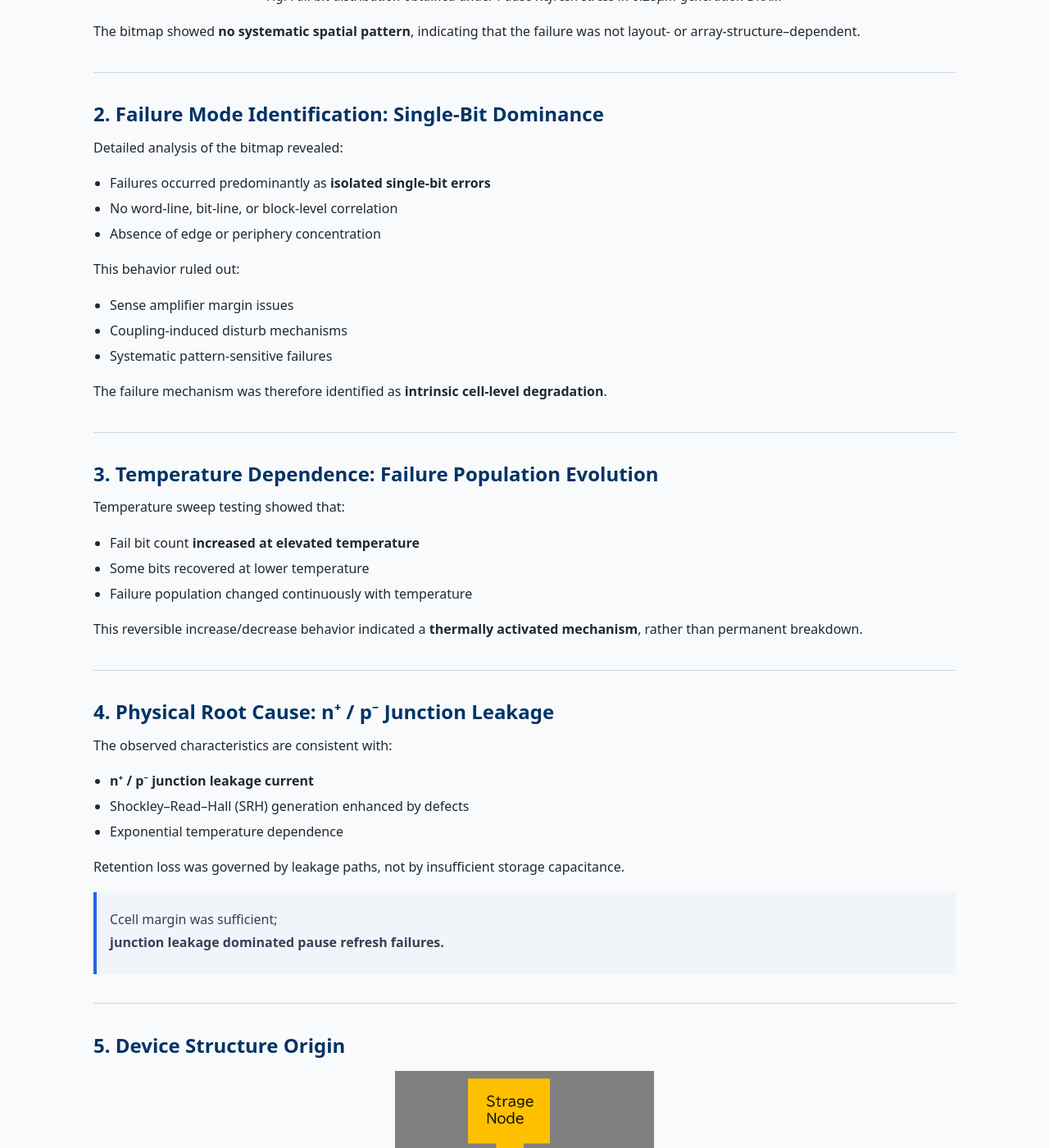
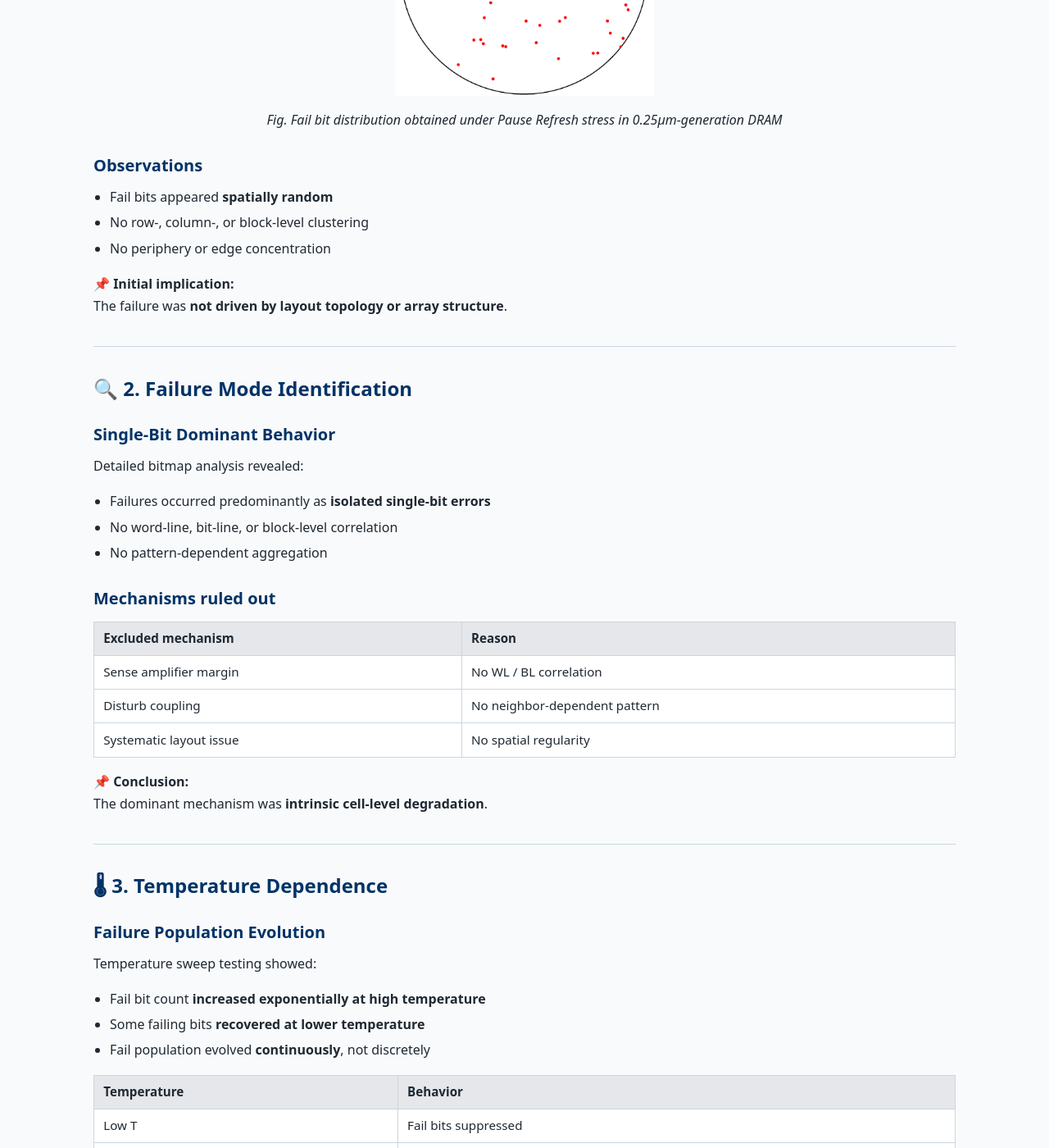
Before and after one commit to Samizo-AITL/Edusemi-Plus, a Jekyll site: the page built from archive/legacy/dram_025um/pause.md, in a window 1280 px wide and 1400 px high, scrolled down 652 px. Shown: the whole window at 82% size. Built offline with Jekyll 4.4.1, drawn with Linux system fonts in a browser that asks for light colours; some of the changed text lies outside the part shown.

Commit message:
Update pause.md

```diff
--- a/archive/legacy/dram_025um/pause.md
+++ b/archive/legacy/dram_025um/pause.md
@@ -3,20 +3,22 @@
 layout: default
 ---
 
-# Pause Refresh Failure Physics
+# ⏸ Pause Refresh Failure Physics
+*(0.25µm-generation DRAM)*
 
-This document describes the **physical origin and failure evolution**
+This document describes the **physical origin, manifestation, and evolution**
 of **Pause Refresh failures** observed in **0.25µm-generation DRAM**.
 
-Pause refresh was the **primary refresh-related reliability limiter**
-in this technology node.
+Pause refresh failure was the **primary refresh-related reliability limiter**
+for this technology node, dominating both **yield** and **high-temperature reliability**.
 
 ---
 
-## 1. Failure Detection: Fail Bit Map Acquisition
+## 🧪 1. Failure Detection
+### Fail Bit Map Acquisition under Pause Stress
 
 Pause refresh failure was first identified through
-**fail bitmap acquisition under refresh pause stress**.
+**fail bitmap acquisition under refresh-pause stress conditions**.
 
 <p align="center">
   <img
@@ -31,58 +33,80 @@
   </em>
 </p>
 
-The bitmap showed **no systematic spatial pattern**,
-indicating that the failure was not layout- or array-structure–dependent.
+### Observations
+
+- Fail bits appeared **spatially random**
+- No row-, column-, or block-level clustering
+- No periphery or edge concentration
+
+📌 **Initial implication:**
+The failure was **not driven by layout topology or array structure**.
 
 ---
 
-## 2. Failure Mode Identification: Single-Bit Dominance
+## 🔍 2. Failure Mode Identification
+### Single-Bit Dominant Behavior
 
-Detailed analysis of the bitmap revealed:
+Detailed bitmap analysis revealed:
 
 - Failures occurred predominantly as **isolated single-bit errors**
 - No word-line, bit-line, or block-level correlation
-- Absence of edge or periphery concentration
+- No pattern-dependent aggregation
 
-This behavior ruled out:
-- Sense amplifier margin issues
-- Coupling-induced disturb mechanisms
-- Systematic pattern-sensitive failures
+### Mechanisms ruled out
 
-The failure mechanism was therefore identified as **intrinsic cell-level degradation**.
+| Excluded mechanism | Reason |
+|---|---|
+| Sense amplifier margin | No WL / BL correlation |
+| Disturb coupling | No neighbor-dependent pattern |
+| Systematic layout issue | No spatial regularity |
+
+📌 **Conclusion:**
+The dominant mechanism was **intrinsic cell-level degradation**.
 
 ---
 
-## 3. Temperature Dependence: Failure Population Evolution
+## 🌡 3. Temperature Dependence
+### Failure Population Evolution
 
-Temperature sweep testing showed that:
+Temperature sweep testing showed:
 
-- Fail bit count **increased at elevated temperature**
-- Some bits recovered at lower temperature
-- Failure population changed continuously with temperature
+- Fail bit count **increased exponentially at high temperature**
+- Some failing bits **recovered at lower temperature**
+- Fail population evolved **continuously**, not discretely
 
-This reversible increase/decrease behavior indicated
-a **thermally activated mechanism**, rather than permanent breakdown.
+| Temperature | Behavior |
+|---|---|
+| Low T | Fail bits suppressed |
+| Room T | Partial population visible |
+| High T | Rapid population expansion |
+
+📌 **Key insight:**
+The failure mechanism was **thermally activated and reversible**,
+indicating **leakage-driven behavior**, not permanent breakdown.
 
 ---
 
-## 4. Physical Root Cause: n⁺ / p⁻ Junction Leakage
+## ⚛️ 4. Physical Root Cause
+### n⁺ / p⁻ Junction Leakage
 
-The observed characteristics are consistent with:
+All observed characteristics are consistent with:
 
 - **n⁺ / p⁻ junction leakage current**
-- Shockley–Read–Hall (SRH) generation enhanced by defects
-- Exponential temperature dependence
+- Shockley–Read–Hall (SRH) generation via defect states
+- Strong exponential temperature dependence
 
-Retention loss was governed by leakage paths,
-not by insufficient storage capacitance.
+> 💡 **Critical finding**
+> Storage capacitance (C<sub>cell</sub>) margin was sufficient.
+> **Retention loss was leakage-dominated, not C-limited.**
 
-> Ccell margin was sufficient;
-> **junction leakage dominated pause refresh failures.**
+This shifted engineering focus away from capacitor scaling
+toward **junction integrity**.
 
 ---
 
-## 5. Device Structure Origin
+## 🧱 5. Device Structure Origin
+### Localized Leakage Paths
 
 <p align="center">
   <img
@@ -92,62 +116,78 @@
 
 <p align="center">
   <em>
-    Fig. Leakage paths responsible for Pause Refresh failures
+    Fig. Local leakage paths responsible for Pause Refresh failures
     in 0.25µm-generation DRAM
   </em>
 </p>
 
-Leakage paths were localized at:
-- Junction periphery
-- STI-adjacent regions
+Leakage was localized at:
+
+- Junction periphery regions
+- STI-adjacent diffusion edges
 - High electric-field corners
+
+📌 These locations are **highly sensitive to process-induced damage**.
 
 ---
 
-## 6. Process Dependency: Plasma Damage Sensitivity
+## ⚙️ 6. Process Dependency
+### Plasma Damage Sensitivity
 
-Correlation with process history revealed strong sensitivity to:
+Strong correlation was observed between Pause failures and:
 
-- Plasma etching damage
+- Plasma etching exposure
 - Aggressive ashing / dry cleaning
-- Interface state density increase
+- Increased interface state density (D<sub>it</sub>)
 
-These processes enhanced junction defect density,
-directly increasing leakage current.
+| Process factor | Electrical consequence |
+|---|---|
+| Plasma damage | Defect-assisted SRH leakage |
+| Ashing stress | Junction edge degradation |
+| Interface states | Temperature-accelerated leakage |
+
+📌 **Key lesson:**
+Process-induced **latent damage** surfaced only under pause stress.
 
 ---
 
-## 7. Countermeasure Direction: Plasma Damage Mitigation
+## 🛠 7. Countermeasure Direction
+### Damage Avoidance, Not Circuit Compensation
 
-Effective mitigation focused on **damage avoidance**, not circuit tuning:
+Effective mitigation focused on **preventing damage**, not masking it:
 
 - Plasma condition optimization
 - Soft-landing etch techniques
 - Ashing damage reduction
 - Interface recovery anneals
 
-These measures significantly reduced
-pause refresh fail population.
+These measures resulted in a **significant reduction**
+of Pause Refresh fail population at wafer level.
 
 ---
 
-## Summary
+## 🧠 Summary — Failure Causality Chain
 
-Pause refresh failure in 0.25µm DRAM followed a clear physical chain:
+Pause Refresh failure in 0.25µm DRAM followed a clear, traceable chain:
 
 **Fail bitmap acquisition**
-→ **Single-bit dominant failures**
-→ **Temperature-dependent fail population**
+→ **Single-bit dominant failure mode**
+→ **Strong temperature dependence**
 → **n⁺ / p⁻ junction leakage**
 → **Plasma damage–driven defect generation**
 
-This understanding established that
-**process-induced leakage**, not design margin,
-was the dominant reliability limiter.
+📘 **Legacy insight:**
+Reliability was limited not by design intent,
+but by **process-induced leakage physics**.
+
+This causal structure continues to reappear
+in modern memory technologies under different names.
 
 ---
 
-## Related Documents
+## 🔗 Related Documents
 
 - [`process_flow.md`](./process_flow.md)
 - [`wafer_test_bin.md`](./wafer_test_bin.md)
+
+---
```
